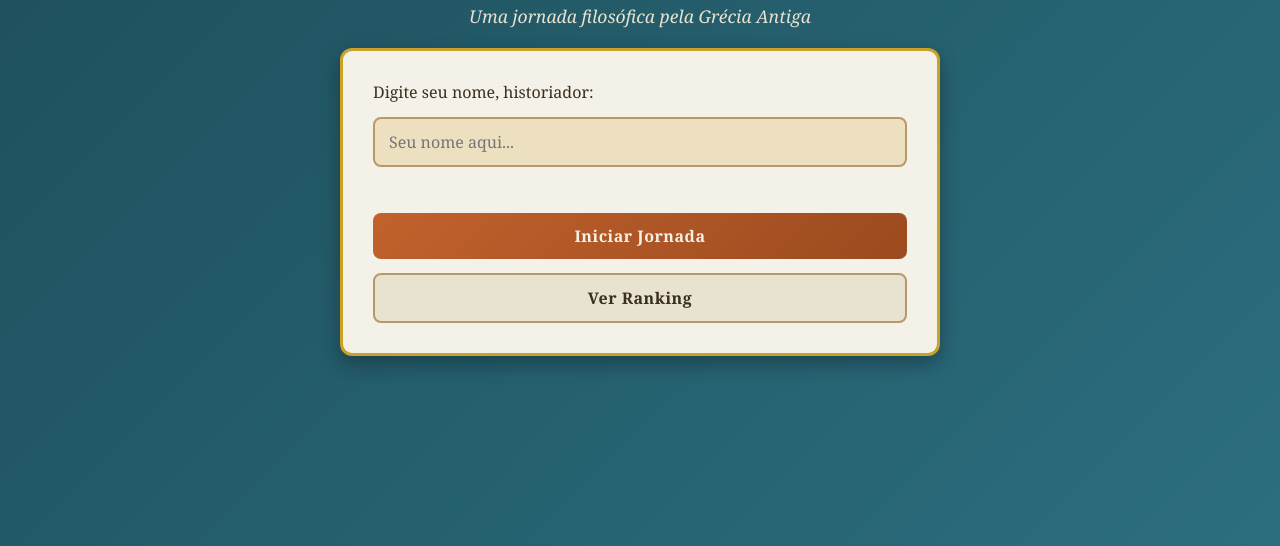
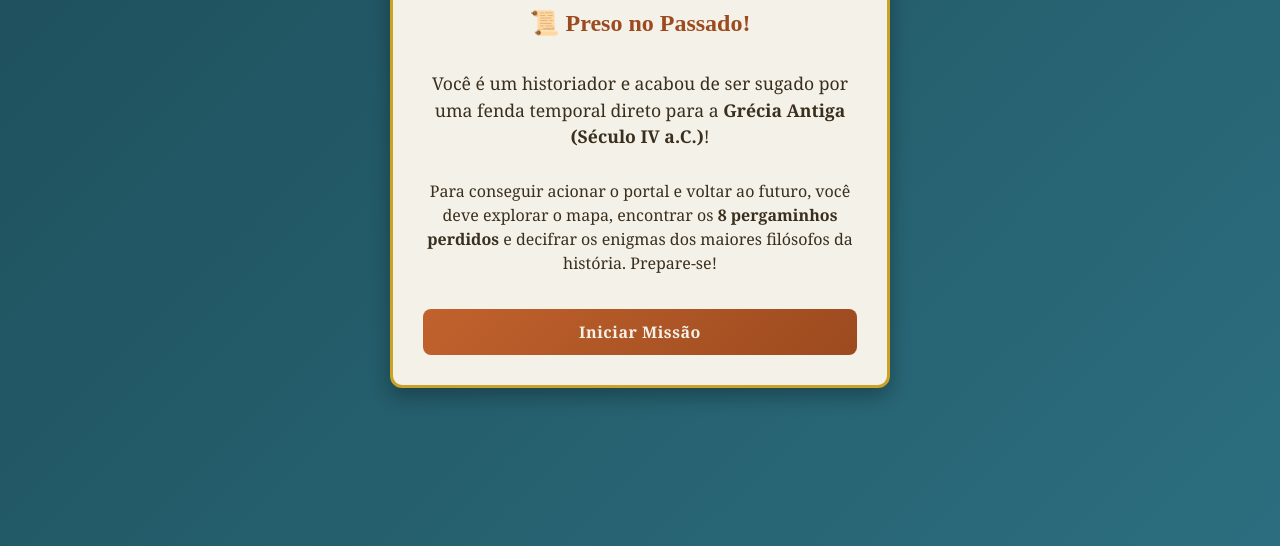
Before and after one commit to thaisss0602/jogo_filosofia, a plain HTML site: page index.html in a window 1280 px wide. Shown: the part 254-800 px from the top of the page. Drawn offline with nearby package versions, Linux system fonts and the light colour scheme.

Commit message:
Contexto-da-história

```diff
--- a/index.html
+++ b/index.html
@@ -8,8 +8,29 @@
 </head>
 <body>
 
-  <!-- ===================== TELA 1: NOME DO JOGADOR ===================== -->
-  <section id="tela-nome" class="tela tela-ativa">
+  <section id="tela-intro" class="tela tela-ativa">
+    <div class="container-central">
+      <h1 class="titulo-jogo">⚱ Os Caminhos da Sabedoria ⚱</h1>
+
+      <div class="card" style="text-align: center; max-width: 500px; line-height: 1.5;">
+        <h2 style="color: var(--terracota-escuro); margin-bottom: 15px; font-family: serif;">
+          📜 Preso no Passado!
+        </h2>
+
+        <p style="margin-bottom: 15px; font-size: 1.1rem;">
+          Você é um historiador e acabou de ser sugado por uma fenda temporal direto para a <strong>Grécia Antiga (Século IV a.C.)</strong>!
+        </p>
+
+        <p style="margin-bottom: 20px;">
+          Para conseguir acionar o portal e voltar ao futuro, você deve explorar o mapa, encontrar os <strong>8 pergaminhos perdidos</strong> e decifrar os enigmas dos maiores filósofos da história. Prepare-se!
+        </p>
+
+        <button id="btn-entendido" class="botao botao-principal" style="width: 100%;">Iniciar Missão</button>
+      </div>
+    </div>
+  </section>
+
+  <section id="tela-nome" class="tela">
     <div class="container-central">
       <h1 class="titulo-jogo">⚱ Os Caminhos da Sabedoria ⚱</h1>
       <p class="subtitulo">Uma jornada filosófica pela Grécia Antiga</p>
--- a/js/jogo.js
+++ b/js/jogo.js
@@ -60,6 +60,12 @@ function mostrarTela(idTela) {
   });
   document.getElementById(idTela).classList.add("tela-ativa");
 }
+
+// ===================== LOGICA DA TELA DE INTRODUÇÃO =====================
+document.getElementById("btn-entendido").addEventListener("click", () => {
+  // A função mostrarTela já limpa as telas anteriores e ativa a nova
+  mostrarTela("tela-nome");
+});
 
 // ===================== TELA 1: NOME =====================
 
```
